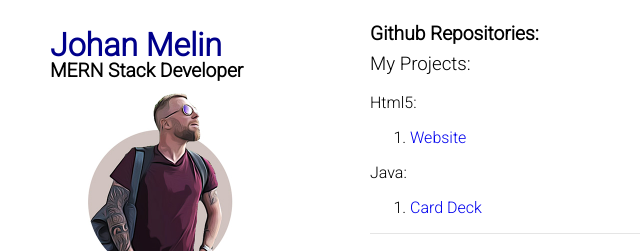
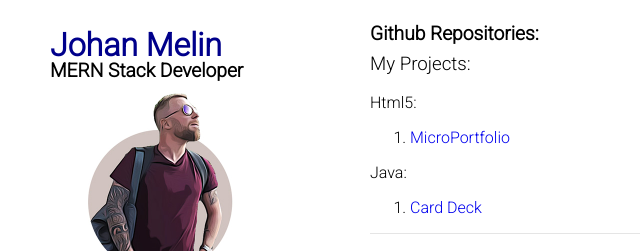
Before and after one commit to Johan-Melin/johan-melin.github.io, a plain HTML site: page index.html in a window 1280 px wide. Shown: the top 251 px of the page, 170-810 px from the left. Drawn offline with Linux system fonts and the light colour scheme.

Commit message:
added item to portfolio

```diff
--- a/index.html
+++ b/index.html
@@ -31,12 +31,14 @@
             <h3>My Projects:</h3>
             <p>Html5:</p>
             <ol>
-                <li><a href="https://github.com/Johan-Melin/johan-melin.github.io">Website</a>
+                <li><a href="https://github.com/Johan-Melin/MicroPortfolio">
+                    MicroPortfolio</a>
             </ol>
 
             <p>Java:</p>
             <ol>
-                <li><a href="https://github.com/Johan-Melin/JavaDeck">Card Deck</a>
+                <li><a href="https://github.com/Johan-Melin/JavaDeck">
+                    Card Deck</a>
             </ol>
 
             <hr>
@@ -44,11 +46,13 @@
             <h3>Forked Projects:</h3>
             <p>JavaScript:</p>
             <ol>
-                <li><a href="https://github.com/Johan-Melin/typing-game">Type Speed</a>. <a href="http://johanmelin.com/github/typing-game/">Live</a> | <a href="https://vanillawebprojects.com/projects/typing-game/">Original</a>
+                <li><a href="https://github.com/Johan-Melin/typing-game">
+                    Type Speed</a>. <a href="http://johanmelin.com/github/typing-game/">Live</a> | <a href="https://vanillawebprojects.com/projects/typing-game/">Original</a>
             </ol>
             <p>React-Native:</p>
             <ol>
-                <li><a href="https://github.com/Johan-Melin/RN_YelpOffers">Yelp Offers</a>
+                <li><a href="https://github.com/Johan-Melin/RN_YelpOffers">
+                    Yelp Offers</a>
            </ol>
         </main>
     </div>
```
